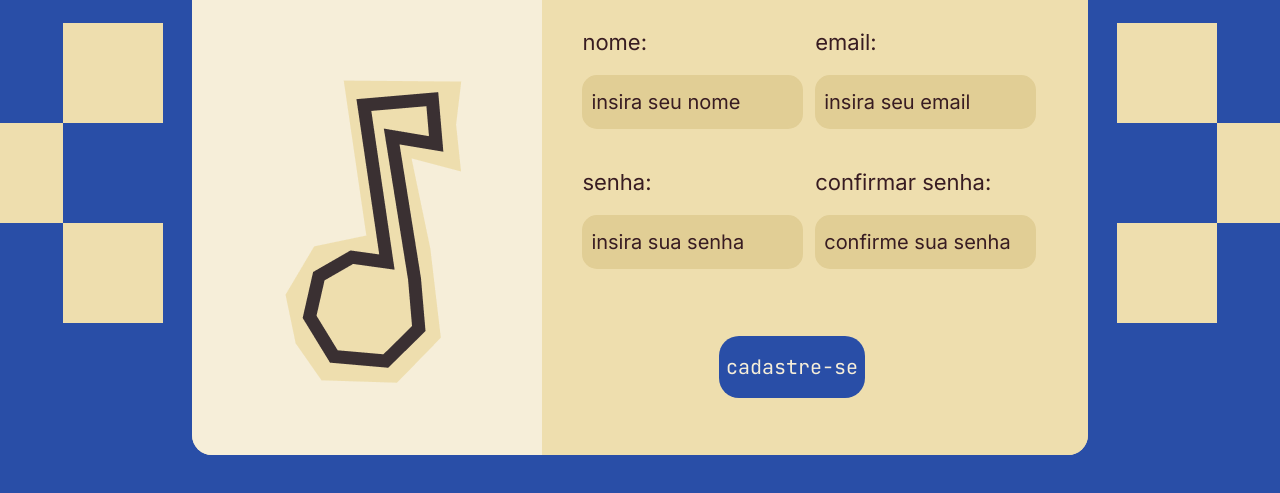
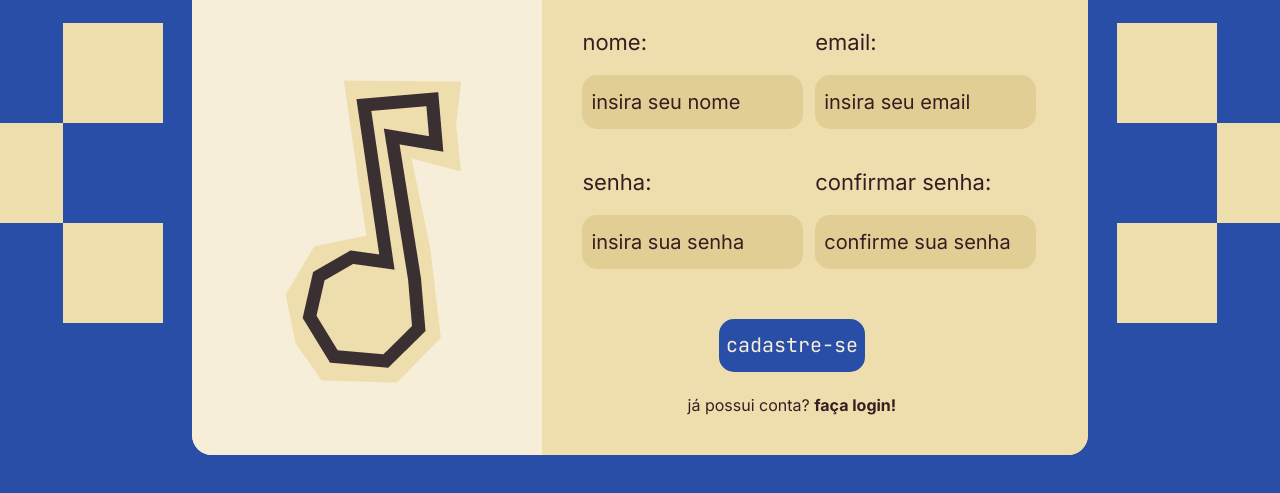
Before and after one commit to marinaokamoto/proj_individual, a plain HTML site: page cadastro.html in a window 1280 px wide. Shown: the part 265-758 px from the top of the page. Drawn offline with Linux system fonts and the light colour scheme.

Commit message:
Atualização do botão de redirecionamento para a tela de login da tela de cadastro

```diff
--- a/cadastro.html
+++ b/cadastro.html
@@ -67,6 +67,7 @@
                     <div class="buttonCadastro">
                         <a  href="login.html">cadastre-se</a>
                     </div>
+                    <span><a href="login.html">já possui conta? <b>faça login!</b></a></span>
                 </div>
             </div>
         </div>
--- a/style/cadastrostyle.css
+++ b/style/cadastrostyle.css
@@ -159,19 +159,25 @@ input:focus {
     height: 20%;
     width: 90%;
     display: flex;
-    justify-content: center;
+    flex-direction: column;
+    justify-content: space-between;
     align-items: center;
 
 }
 
+.containerButton a{
+    text-decoration: none;
+    color: #381C22;
+}
+
 .buttonCadastro {
     background-color: #294EA7;
-    height: 65%;
+    height: 55%;
     width: 35%;
     display: flex;
     justify-content: center;
     align-items: center;
-    border-radius: 20px;
+    border-radius: 15px;
 }
 
 .buttonCadastro a {
```
